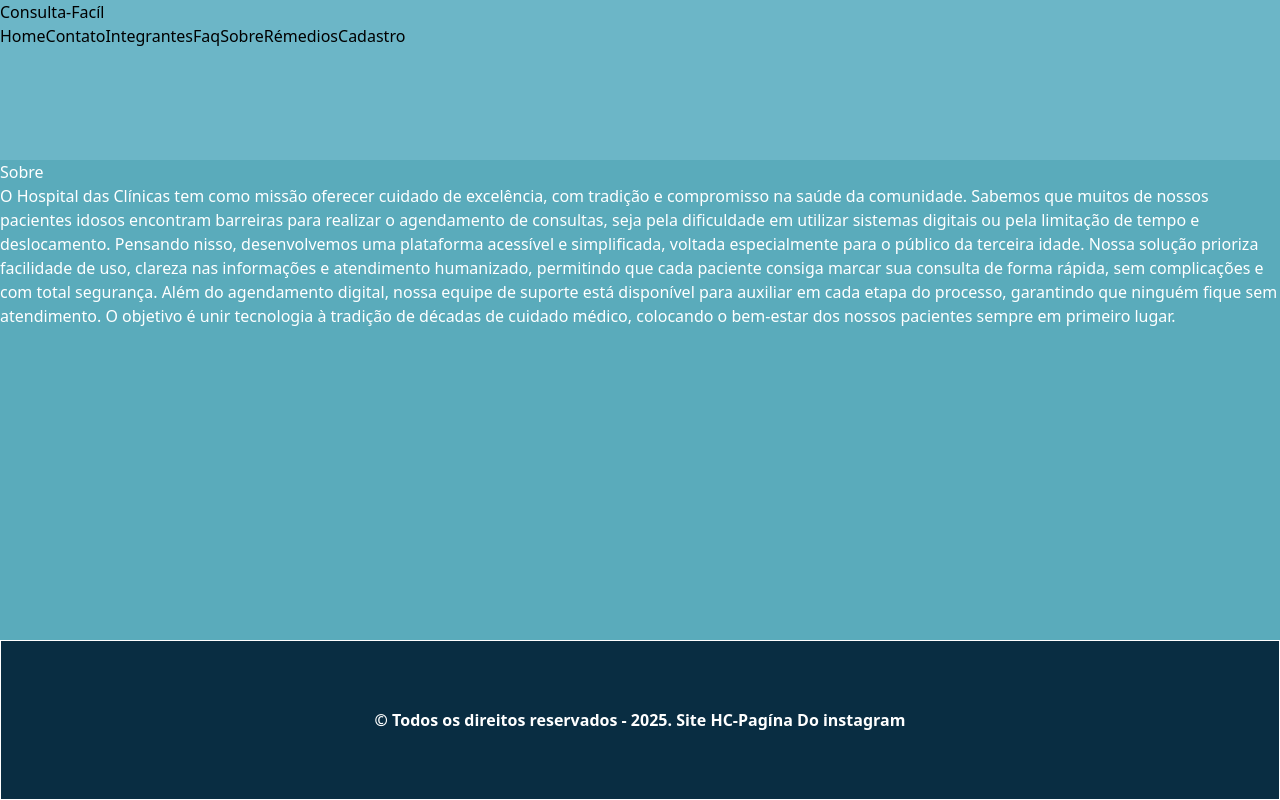
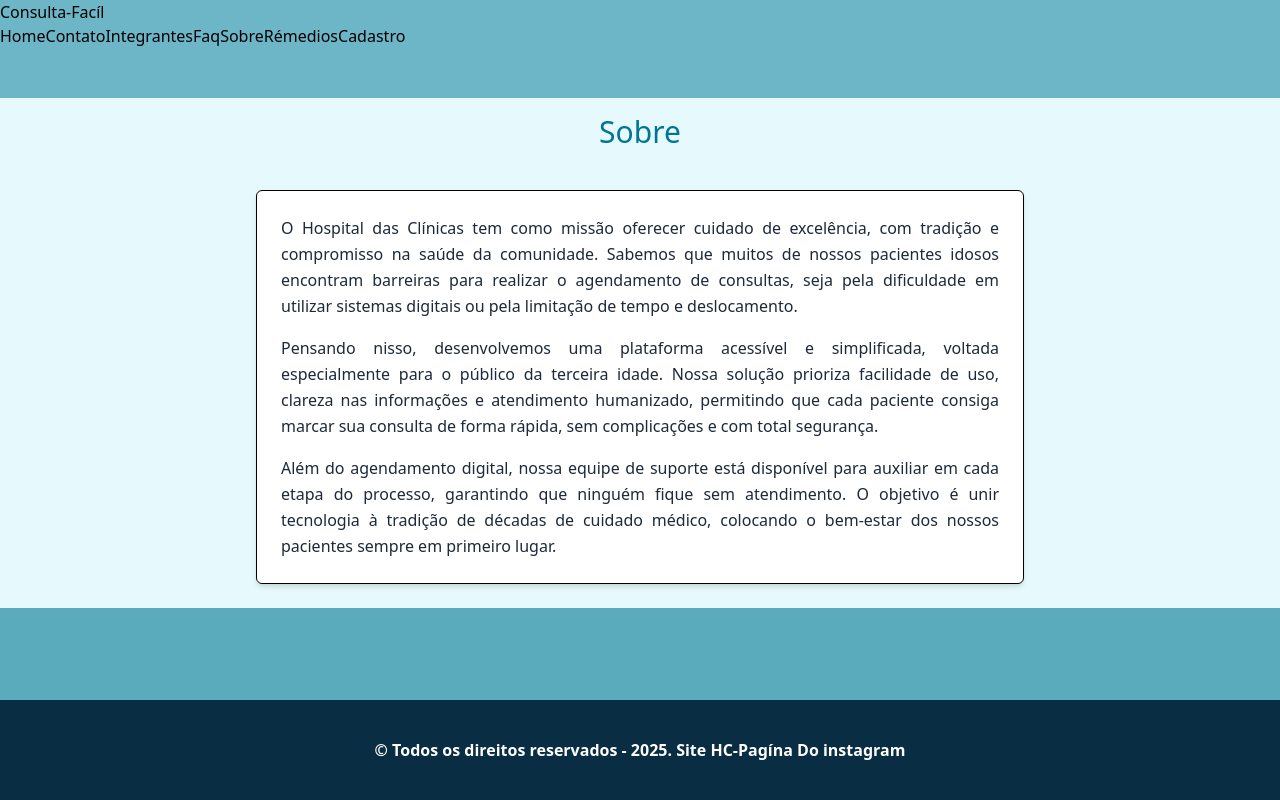
Before and after one commit to Felipe-Furlanetto0504/challenge_front, a React (Vite) app in the folder challenge/: page /sobre in a window 1280 px wide. Built offline with nearby package versions, Linux system fonts and the light colour scheme.

Commit message:
mais alguns ajuste no css e pagina sobre pronta

```diff
--- a/challenge/src/global.css
+++ b/challenge/src/global.css
@@ -8,7 +8,7 @@
     @apply w-[100vw] h-[100vh] flex flex-col justify-between;
 
     & header{
-        @apply bg-[#6CB6C7] text-shadow-blue-600 h-[20vh] w-[100vw];
+        @apply bg-[#6CB6C7] text-shadow-blue-600 h-[13vh] w-[100vw];
 
         & a:hover{
             @apply bg-[#15628f];
@@ -16,12 +16,12 @@
     }
 
     & main{
-        @apply bg-[#5aabbb] text-white h-[60vh] w-[100vw] overflow-auto;
+        @apply bg-[#5aabbb] text-white h-[80vh] w-[100vw] overflow-auto;
     }
 
     & footer{
-        @apply bg-[#092d42] text-white h-[20vh] w-[100vw] flex items-center justify-center
-        border border-white px-6 py-4 text-center font-bold
+        @apply bg-[#092d42] text-white h-[13vh] w-[100vw] flex items-center justify-center
+         px-6 py-4 text-center font-bold
     }
 
     .tabela{
--- a/challenge/src/routes/Faq/index.tsx
+++ b/challenge/src/routes/Faq/index.tsx
@@ -9,7 +9,7 @@ export default function Faq() {
   return (
     <main>
       <h1 className="bg-[#e6f9fc] text-3xl space-y-4 p-4 text-cyan-700">Faq</h1>
-      <section className="space-y-4 p-4 bg-[#e6f9fc]">
+      <section className="space-y-4 p-4 bg-[#e6f9fc] ">
         <div className="bg-[#28659b] border border-black rounded-md p-3">
           <h2 className="font-bold">Como agendar uma consulta no HC?</h2>
           <p>Pelo SUS, com encaminhamento feito por um médico da UBS.</p>
--- a/challenge/src/routes/Sobre/index.tsx
+++ b/challenge/src/routes/Sobre/index.tsx
@@ -8,16 +8,16 @@ export default function Sobre(){
 
     return(
         <main>
-            <h1>Sobre</h1>
-            <div>
-                <section>
-                <p>
-                    O Hospital das Clínicas tem como missão oferecer cuidado de excelência, com tradição e compromisso na saúde da comunidade. Sabemos que muitos de nossos pacientes idosos encontram barreiras para realizar o agendamento de consultas, seja pela dificuldade em utilizar sistemas digitais ou pela limitação de tempo e deslocamento.
+            <h1 className="bg-[#e6f9fc] text-3xl space-y-4 p-4 text-cyan-700 text-center">Sobre</h1>
+            <div className="flex justify-center items-center p-6 bg-[#e6f9fc]">
+                <section className="max-w-3xl bg-white border border-black rounded-md shadow-md p-6 leading-relaxed space-y-4">
 
-                    Pensando nisso, desenvolvemos uma plataforma acessível e simplificada, voltada especialmente para o público da terceira idade. Nossa solução prioriza facilidade de uso, clareza nas informações e atendimento humanizado, permitindo que cada paciente consiga marcar sua consulta de forma rápida, sem complicações e com total segurança.
+                    <p className="text-justify text-gray-800">O Hospital das Clínicas tem como missão oferecer cuidado de excelência, com tradição e compromisso na saúde da comunidade. Sabemos que muitos de nossos pacientes idosos encontram barreiras para realizar o agendamento de consultas, seja pela dificuldade em utilizar sistemas digitais ou pela limitação de tempo e deslocamento.</p>
 
-                    Além do agendamento digital, nossa equipe de suporte está disponível para auxiliar em cada etapa do processo, garantindo que ninguém fique sem atendimento. O objetivo é unir tecnologia à tradição de décadas de cuidado médico, colocando o bem-estar dos nossos pacientes sempre em primeiro lugar.
-                </p>
+                    <p className="text-justify text-gray-800">Pensando nisso, desenvolvemos uma plataforma acessível e simplificada, voltada especialmente para o público da terceira idade. Nossa solução prioriza facilidade de uso, clareza nas informações e atendimento humanizado, permitindo que cada paciente consiga marcar sua consulta de forma rápida, sem complicações e com total segurança.</p>
+
+                    <p className="text-justify text-gray-800">Além do agendamento digital, nossa equipe de suporte está disponível para auxiliar em cada etapa do processo, garantindo que ninguém fique sem atendimento. O objetivo é unir tecnologia à tradição de décadas de cuidado médico, colocando o bem-estar dos nossos pacientes sempre em primeiro lugar.</p>
+
                 </section>
             </div>
         </main>
```
